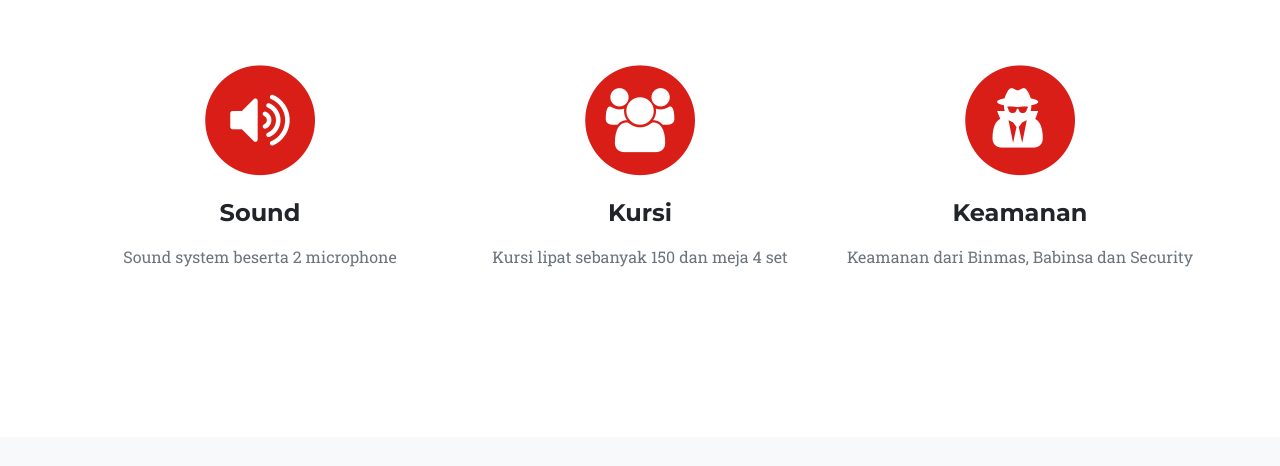
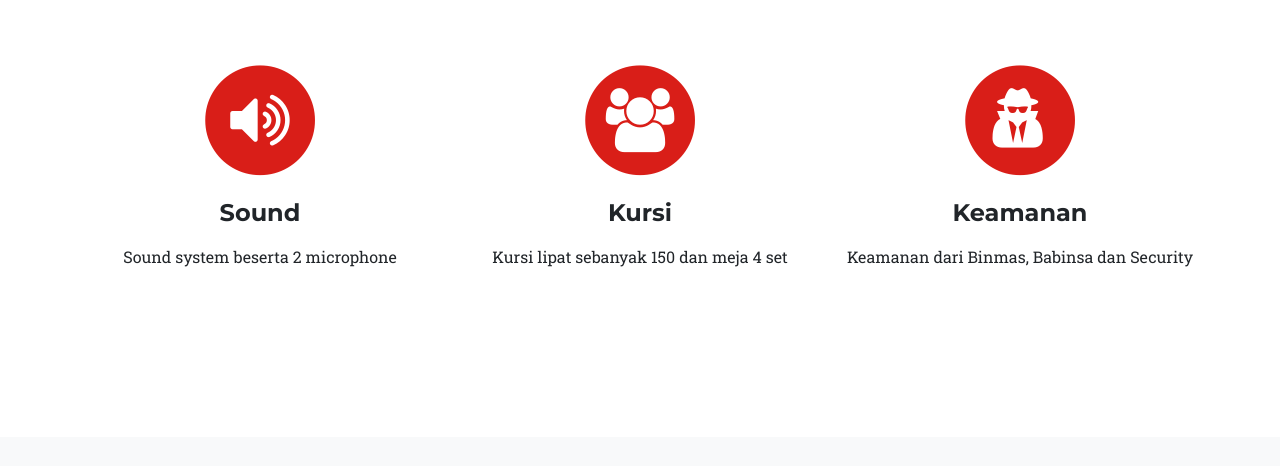
Before and after one commit to salsapr/ProjectWork, a CodeIgniter app: page /ProjectWork/index.php/home/ in a window 1280 px wide. Shown: the part 1085-1551 px from the top of the page. Run offline with CodeIgniter, Linux system fonts and the light colour scheme; some libraries are stand-ins or nearby versions; some web fonts are replaced.

Commit message:
editing text

```diff
--- a/application/views/login_view.php
+++ b/application/views/login_view.php
@@ -7,7 +7,7 @@
 	</head>
 
 
-	<body>
+	<body style="background-image: url('<?php echo base_url();?>assets/img/header-fix.jpg')">
 		<div class="container" style="padding-top: 150px;">
 			<div class="row">
 				<div class="col-md-4 col-sm-4 col-xs-4 col-lg-4"></div>
--- a/application/views/template_view.php
+++ b/application/views/template_view.php
@@ -95,7 +95,7 @@
               <i class="fa fa-volume-up fa-stack-1x fa-inverse"></i>
             </span>
             <h4 class="service-heading">Sound</h4>
-             <p class="text-muted">Sound system beserta 2 microphone</p>
+             <p>Sound system beserta 2 microphone</p>
           </div>
           <div class="col-md-4">
             <span class="fa-stack fa-4x">
@@ -103,7 +103,7 @@
               <i class="fa fa-users fa-stack-1x fa-inverse"></i>
             </span>
             <h4 class="service-heading">Kursi</h4>
-            <p class="text-muted">Kursi lipat sebanyak 150 dan meja 4 set</p>
+            <p>Kursi lipat sebanyak 150 dan meja 4 set</p>
           </div>
           <div class="col-md-4">
             <span class="fa-stack fa-4x">
@@ -111,7 +111,7 @@
               <i class="fa fa-user-secret fa-stack-1x fa-inverse"></i>
             </span>
             <h4 class="service-heading">Keamanan</h4>
-            <p class="text-muted">Keamanan dari Binmas, Babinsa dan Security</p>
+            <p>Keamanan dari Binmas, Babinsa dan Security</p>
           </div>
         </div>
       </div>
@@ -196,8 +196,9 @@
                     <h4 class="subheading">Daftar Harga</h4>
                   </div>
                   <div class="timeline-body">
-                    <p class="text-muted">Even pernikahan dikenakan biaya Rp 4.000.000 sudah mendapatkan fasilitas yang ada.</p>
-                    <p class="text-muted">Even sosial dikenakan biaya Rp 2.000.000 sudah mendapatkan fasilitas yang ada.</p>
+                    <p>Even pernikahan : Rp 4.000.000</p>
+                    <p>Even sosial : Rp 2.000.000</p>
+                    <p>NB: Harga sudah termasuk fasilitas</p>
                   </div>
                 </div>
               </li>
@@ -212,7 +213,7 @@
                     <h4 class="subheading">Isi Form Pemesanan</h4>
                   </div>
                   <div class="timeline-body">
-                    <p class="text-muted">Isilah formulir pemesanan dengan lengkap dan benar kemudian "kirim" form tersebut</p>
+                    <p>Isilah formulir pemesanan dengan lengkap dan benar kemudian "kirim" form tersebut</p>
                   </div>
                 </div>
               </li>
@@ -227,7 +228,7 @@
                     <h4 class="subheading">Dapatkan Kode Pemesanan</h4>
                   </div>
                   <div class="timeline-body">
-                    <p class="text-muted">Anda selanjutnya akan mendapatkan kode pemesanan setelah mengisi lengkap form yang tersedia</p>
+                    <p>Anda selanjutnya akan mendapatkan kode pemesanan setelah mengisi lengkap form yang tersedia</p>
                   </div>
                 </div>
               </li>
@@ -242,7 +243,7 @@
                     <h4 class="subheading">Lakukan Pembayaran</h4>
                   </div>
                   <div class="timeline-body">
-                    <p class="text-muted">Segera lakukan pembayaran melalui rekening yang tersedia sesuai dengan harga yang telah di infromasikan</p>
+                    <p>Segera lakukan pembayaran melalui rekening yang tersedia sesuai dengan harga yang telah di infromasikan</p>
                   </div>
                 </div>
               </li>
@@ -257,7 +258,7 @@
                     <h4 class="subheading">Konfirmasi Pembayaran</h4>
                   </div>
                   <div class="timeline-body">
-                    <p class="text-muted">Setelah melakukan transfer, upload bukti pembayaran di tab "Konfirmasi" untuk pengonfirmasian kepada admin</p>
+                    <p>Setelah melakukan transfer, upload bukti pembayaran di tab "Konfirmasi" untuk pengonfirmasian kepada admin</p>
                   </div>
                 </div>
               </li>
```
